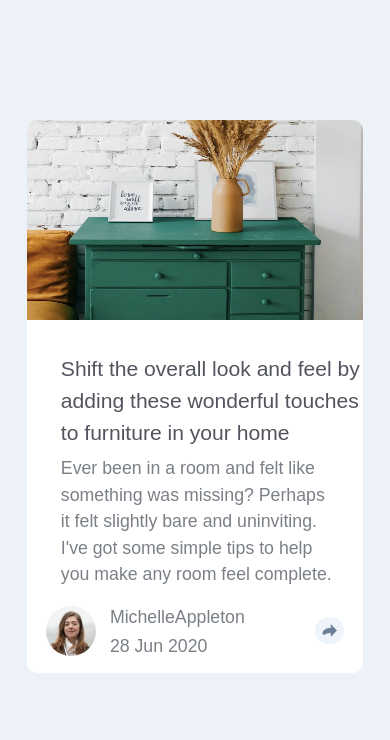
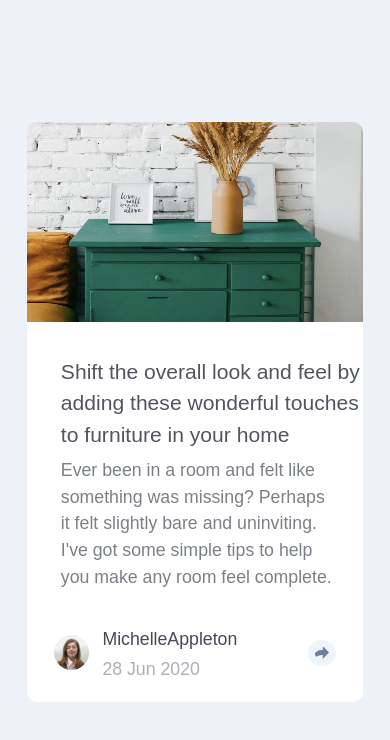
Before and after one commit to Schmelzofen/ArticlePreviewComponent, a website: page index.html in a window 390 px wide. Drawn offline with Linux system fonts and the light colour scheme.

Commit message:
mobile design

```diff
--- a/assets/css/style.css
+++ b/assets/css/style.css
@@ -102,7 +102,7 @@ main {
 section {
   border-radius: 10px;
   background: white;
-  margin: -13% 7% 0%;
+  margin: -5% 7% 0%;
 }
 
 section>img {
@@ -113,7 +113,7 @@ section>img {
 }
 
 .details img:nth-of-type(1) {
-  width: 50px;
+  width: 35px;
   border-radius: 50%;
 
 }
@@ -128,11 +128,19 @@ section>img {
   display: flex;
   justify-content: center;
   align-items: center;
-  margin: 4% 0;
+  margin: 10% 0 6%;
 }
 
 .name {
   padding: 0 25% 0% 0;
+}
+
+.name p:nth-of-type(1) {
+  color: #474955;
+}
+
+.name p:nth-of-type(2) {
+  color: #abafb7;
 }
 
 h1 {
```
